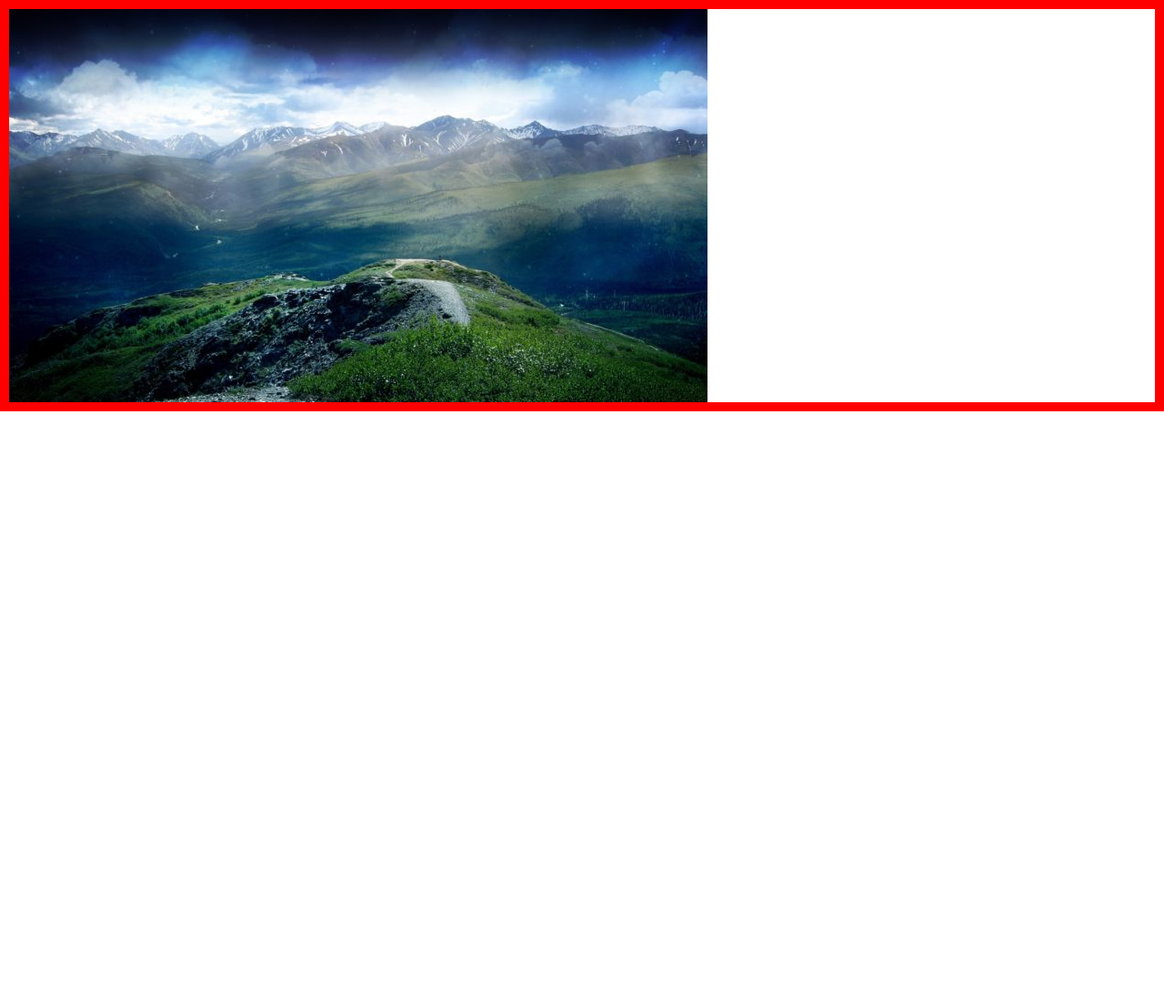
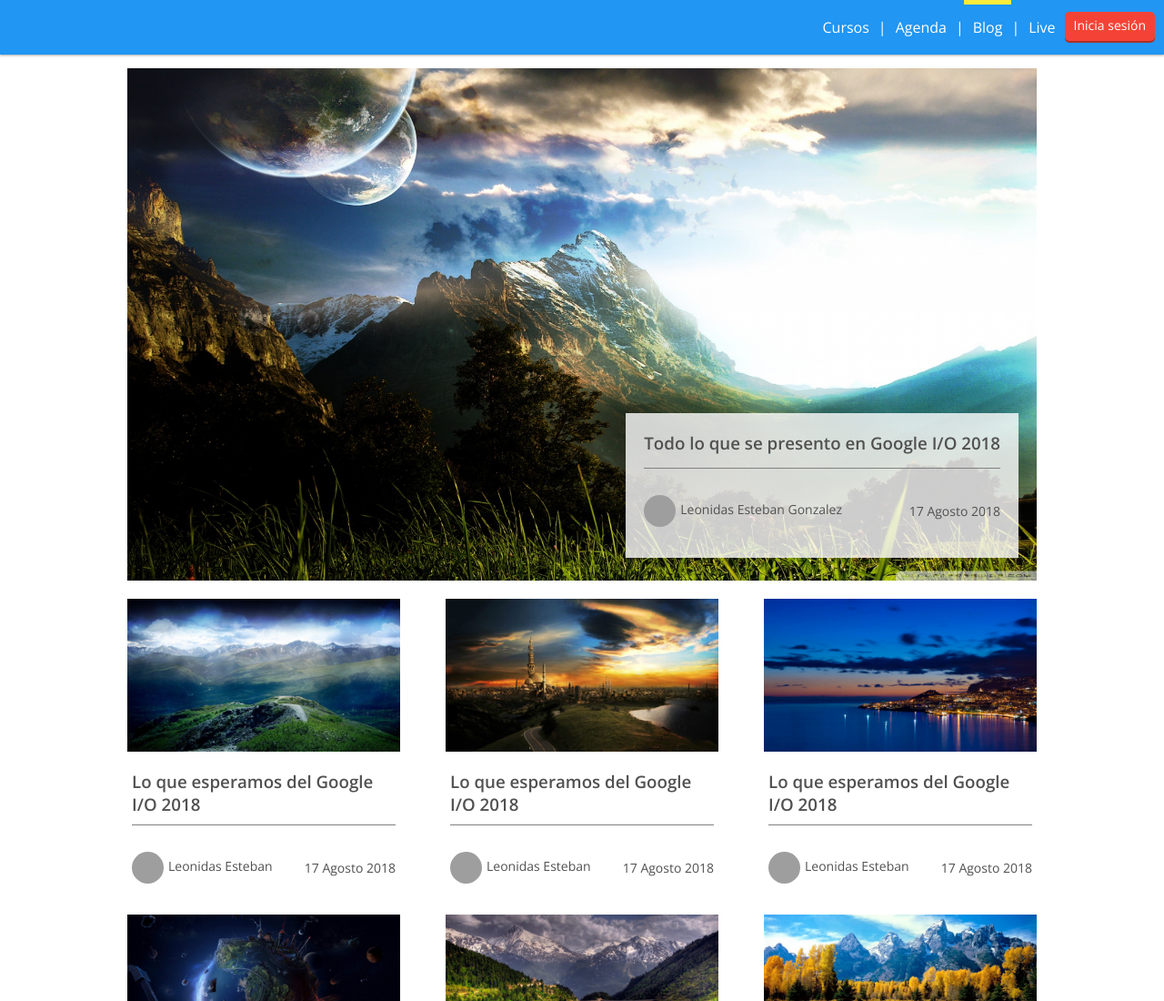
Before and after one commit to Saul1317/EjemploGit, a plain HTML site: page index.html in a window 1280 px wide. Shown: the top 1100 px of the page at 91% size. Before the commit the page ends 800 px from the top, so only its background shows below. Drawn offline with nearby package versions, Linux system fonts and the light colour scheme; grey boxes are pictures that could not be loaded.

Commit message:
paisajes

```diff
--- /dev/null
+++ b/css/estilos.css
@@ -0,0 +1,192 @@
+body{
+	margin:0;
+	font-family: 'Open Sans', sans-serif;
+	color: #515151;
+}
+
+a{
+	color: #515151;
+}
+
+header{
+	background:#2196f3;
+	box-shadow: 0 1px 3px rgba(0,0,0,0.12), 0 1px 2px rgba(0,0,0,0.24);
+	height: 60px;
+	padding-left: 10px;
+	display:flex;
+	justify-content:space-between;
+	align-items:center;
+}
+
+.header-right .button{
+	margin-left: 0px;
+}
+.header-right{
+	height:inherit;
+	display: flex;
+	align-items: center;
+}
+
+.button{
+	background: gray;
+	box-shadow: inset 0 -2px 0 rgba(0,0,0,.3);
+	/*border-bottom: 5px solid black;*/
+	font-size: 14px;
+	padding: 5px 10px 10px;
+	border-radius: 5px;
+	text-decoration: none;
+	color: white;
+	transition: .2s;
+}
+
+
+.button.red{
+	background: #f44336;
+	margin-right: 10px;
+}
+
+.button:active{
+	transform: scale(.9);
+}
+
+nav{
+	/*position: absolute;
+	right:0;*/
+	height:inherit;
+}
+
+nav ul{
+	margin: 0;
+	display: flex;
+	height:inherit;
+}
+
+nav li{
+	list-style: none;
+	color:white;
+	height:inherit;
+	display: flex;
+	align-items: center;
+}
+
+nav li:after{
+	content:"|";
+	display: inline-block;
+}
+
+nav a{
+	color:white;
+	text-decoration:none;
+	height: inherit;
+	display: flex;
+	padding: 0 10px;
+	align-items: center;
+}
+
+nav li:last-child:after{
+	display: none;
+}
+
+nav a:hover{
+	box-shadow: inset 0px 5px 0px #f44336;
+	/*border-top: 2px solid red;*/
+}
+nav a.is_actived{
+	box-shadow: inset 0px 5px 0px #ffeb3b;
+}
+
+
+h1{
+	margin: 0;
+	font-weight: 600;
+	margin-bottom: 15px;
+}
+.portada{
+	position: relative;
+	margin: 15px 0;
+}
+
+.portada .description{
+	background: rgba(255, 255, 255, .8);
+	position: absolute;
+	bottom: 30px;
+	right: 20px;
+	padding:20px;
+}
+
+.blog{
+	width:1000px;
+	margin: 0 auto;
+}
+
+.blog-items{
+	display: flex;
+	flex-wrap: wrap;
+	justify-content: space-between;
+}
+
+.blog-items h3{
+	font-weight: 600;
+	margin: 10px 0 10px;
+
+}
+
+.item-blog{
+	width: 300px;
+}
+
+.paginador{
+	display: flex;
+	justify-content: center;
+	align-items: center;
+	padding: 20px 0;
+}
+
+.paginador ul{
+	display: flex;
+	list-style: none;
+	margin: 0;
+	padding: 0;
+	margin-left: 10px
+}
+
+.paginador li{
+	background: #F0F2F5;
+	height: 40px;
+	line-height: 40px;
+	padding: 0 10px;
+	border: 1px solid gray;
+	margin: 5px 5px;
+}
+
+.paginador li.selected{
+	border-color: transparent;
+	background: white;
+}
+.paginador a{
+	text-decoration: none;
+}
+
+.auto{
+	display: flex;
+	justify-content: space-between;
+	align-items: center;
+	font-size: 14px;
+	border-top: 1px solid gray;
+	padding-top: 15px;
+}
+
+.auto img{
+	border-radius: 50%;
+	vertical-align: middle;
+	margin-right: 5px;
+}
+
+.autor p{
+	margin: 0;
+}
+
+.item-blog .description{
+	margin-bottom: 15px;
+	padding: 5px;
+}
--- a/index.html
+++ b/index.html
@@ -1,30 +1,174 @@
 <!DOCTYPE html>
-<html lang="en">
+<html lang="es">
 <head>
-	<meta charset="UTF-8">
-	<title>Git</title>
-	<style media="screen">
-		body{
-			margin: 0;
-			border: 10px solid red;
-		}
-		img{
-			max-width: 100%;
-			vertical-align: top;
-			/*display: none;*/
-		}
-		img#responsive{
-			display: none;
-		}
-		@media screen and (max-width: 768px){
-			img#responsive{
-				display: block;
-			}
-		}
-	</style>
+	<title>Libreria</title>
+	<meta charset="utf-8">
+	<link href="https://fonts.googleapis.com/css?family=Open+Sans:400,300,600,700" rel="stylesheet">
+	<link rel="stylesheet" type="text/css" href="css/estilos.css">
 </head>
 <body>
-	<img src="portada2.png" alt="" id="responsive">
-	<img src="paisaje1.jpg" alt="">
+	<header>
+		<a href="#">
+			<!-- <img src="http://pngimg.com/uploads/google/google_PNG19644.png" height="50px" alt="logotipo"> -->
+		</a>
+		<div class="header-right">
+			<nav>
+				<ul>
+					<li><a href="#">Cursos</a></li>
+					<li><a href="#">Agenda</a></li>
+					<li><a class="is_actived" href="">Blog</a></li>
+					<li><a href="#">Live</a></li>
+				</ul>
+			</nav>
+			<a href="#" class="button red">Inicia sesión</a>
+		</div>
+	</header>
+	<section class="blog">
+		<article class="portada">
+			<img src="imagen/portada2.jpg" alt="portada" width="1000">
+			<div class="description">
+				<h1>Todo lo que se presento en Google I/O 2018</h1>
+				<div class="auto">
+					<p>
+						<img src="https://static.platzi.com/media/avatars/LeonidasEsteban_e9de4838-5797-4ae8-b65e-18eed35cdbd5.jpg" alt="foto perfil" width="35" height="35"><span>Leonidas Esteban Gonzalez</span>
+					</p>
+						<span>17 Agosto 2018</span>
+				</div>
+			</div>
+		</article>
+		<section class="blog-items">
+			<article class="item-blog">
+				<img src="imagen/paisaje1.jpg" alt="noticia" width="300">
+				<div class="description">
+					<h3>Lo que esperamos del Google I/O 2018</h3>
+					<div class="auto">
+					<p>
+						<img src="https://static.platzi.com/media/avatars/LeonidasEsteban_e9de4838-5797-4ae8-b65e-18eed35cdbd5.jpg" alt="foto perfil" width="35" height="35"><span>Leonidas Esteban</span>
+					</p>
+						<span>17 Agosto 2018</span>
+					</div>
+				</div>
+			</article>
+			<article class="item-blog">
+				<img src="imagen/paisaje2.jpg" alt="noticia" width="300">
+				<div class="description">
+					<h3>Lo que esperamos del Google I/O 2018</h3>
+					<div class="auto">
+					<p>
+						<img src="https://static.platzi.com/media/avatars/LeonidasEsteban_e9de4838-5797-4ae8-b65e-18eed35cdbd5.jpg" alt="foto perfil" width="35" height="35"><span>Leonidas Esteban</span>
+					</p>
+						<span>17 Agosto 2018</span>
+					</div>
+				</div>
+			</article>
+			<article class="item-blog">
+				<img src="imagen/paisaje3.jpg" alt="noticia" width="300">
+				<div class="description">
+					<h3>Lo que esperamos del Google I/O 2018</h3>
+					<div class="auto">
+					<p>
+						<img src="https://static.platzi.com/media/avatars/LeonidasEsteban_e9de4838-5797-4ae8-b65e-18eed35cdbd5.jpg" alt="foto perfil" width="35" height="35"><span>Leonidas Esteban</span>
+					</p>
+						<span>17 Agosto 2018</span>
+					</div>
+				</div>
+			</article>
+			<article class="item-blog">
+				<img src="imagen/paisaje4.jpg" alt="noticia" width="300">
+				<div class="description">
+					<h3>Lo que esperamos del Google I/O 2018</h3>
+					<div class="auto">
+					<p>
+						<img src="https://static.platzi.com/media/avatars/LeonidasEsteban_e9de4838-5797-4ae8-b65e-18eed35cdbd5.jpg" alt="foto perfil" width="35" height="35"><span>Leonidas Esteban</span>
+					</p>
+						<span>17 Agosto 2018</span>
+					</div>
+				</div>
+			</article>
+			<article class="item-blog">
+				<img src="imagen/paisaje5.jpg" alt="noticia" width="300">
+				<div class="description">
+					<h3>Lo que esperamos del Google I/O 2018</h3>
+					<div class="auto">
+					<p>
+						<img src="https://static.platzi.com/media/avatars/LeonidasEsteban_e9de4838-5797-4ae8-b65e-18eed35cdbd5.jpg" alt="foto perfil" width="35" height="35"><span>Leonidas Esteban</span>
+					</p>
+						<span>17 Agosto 2018</span>
+					</div>
+				</div>
+			</article>
+			<article class="item-blog">
+				<img src="imagen/paisaje6.jpg" alt="noticia" width="300">
+				<div class="description">
+					<h3>Lo que esperamos del Google I/O 2018</h3>
+					<div class="auto">
+					<p>
+						<img src="https://static.platzi.com/media/avatars/LeonidasEsteban_e9de4838-5797-4ae8-b65e-18eed35cdbd5.jpg" alt="foto perfil" width="35" height="35"><span>Leonidas Esteban</span>
+					</p>
+						<span>17 Agosto 2018</span>
+					</div>
+				</div>
+			</article>
+			<article class="item-blog">
+				<img src="imagen/paisaje7.jpg" alt="noticia" width="300">
+				<div class="description">
+					<h3>Lo que esperamos del Google I/O 2018</h3>
+					<div class="auto">
+					<p>
+						<img src="https://static.platzi.com/media/avatars/LeonidasEsteban_e9de4838-5797-4ae8-b65e-18eed35cdbd5.jpg" alt="foto perfil" width="35" height="35"><span>Leonidas Esteban</span>
+					</p>
+						<span>17 Agosto 2018</span>
+					</div>
+				</div>
+			</article>
+			<article class="item-blog">
+				<img src="imagen/paisaje8.jpg" alt="noticia" width="300">
+				<div class="description">
+					<h3>Lo que esperamos del Google I/O 2018</h3>
+					<div class="auto">
+					<p>
+						<img src="https://static.platzi.com/media/avatars/LeonidasEsteban_e9de4838-5797-4ae8-b65e-18eed35cdbd5.jpg" alt="foto perfil" width="35" height="35"><span>Leonidas Esteban</span>
+					</p>
+						<span>17 Agosto 2018</span>
+					</div>
+				</div>
+			</article>
+			<article class="item-blog">
+				<img src="imagen/paisaje2.jpg" alt="noticia" width="300">
+				<div class="description">
+					<h3>Lo que esperamos del Google I/O 2018</h3>
+					<div class="auto">
+					<p>
+						<img src="https://static.platzi.com/media/avatars/LeonidasEsteban_e9de4838-5797-4ae8-b65e-18eed35cdbd5.jpg" alt="foto perfil" width="35" height="35"><span>Leonidas Esteban</span>
+					</p>
+						<span>17 Agosto 2018</span>
+					</div>
+				</div>
+			</article>
+			<article class="item-blog">
+				<img src="imagen/paisaje3.jpg" alt="noticia" width="300">
+				<div class="description">
+					<h3>Lo que esperamos del Google I/O 2018</h3>
+					<div class="auto">
+					<p>
+						<img src="https://static.platzi.com/media/avatars/LeonidasEsteban_e9de4838-5797-4ae8-b65e-18eed35cdbd5.jpg" alt="foto perfil" width="35" height="35"><span>Leonidas Esteban</span>
+					</p>
+						<span>17 Agosto 2018</span>
+					</div>
+				</div>
+			</article>
+		</section>
+		<div class="paginador">
+		<span>Página 1 de 25</span>
+		<ul>
+			<li class="selected">1</li>
+			<li><a href="#">2</a></li>
+			<li><a href="#">3</a></li>
+			<li><a href="#">4</a></li>
+			<li><a href="#">Siguiente</a></li>
+			<li><a href="#">Última página</a></li>
+		</ul>
+	</div>
+	</section>
 </body>
 </html>
```
Also changed, not shown: imagen/androidP.png (added), imagen/asistente.jpg (added), imagen/paisaje1.jpg (added), imagen/paisaje2.jpg (added), imagen/paisaje3.jpg (added), imagen/paisaje4.jpg (added), imagen/paisaje5.jpg (added), imagen/paisaje6.jpg (added), imagen/paisaje7.jpg (added), imagen/paisaje8.jpg (added), imagen/portada.png (added), imagen/portada2.jpg (added).
